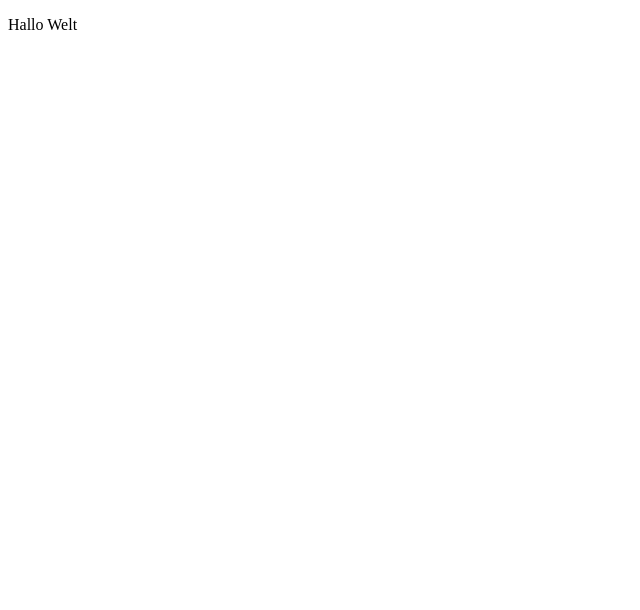
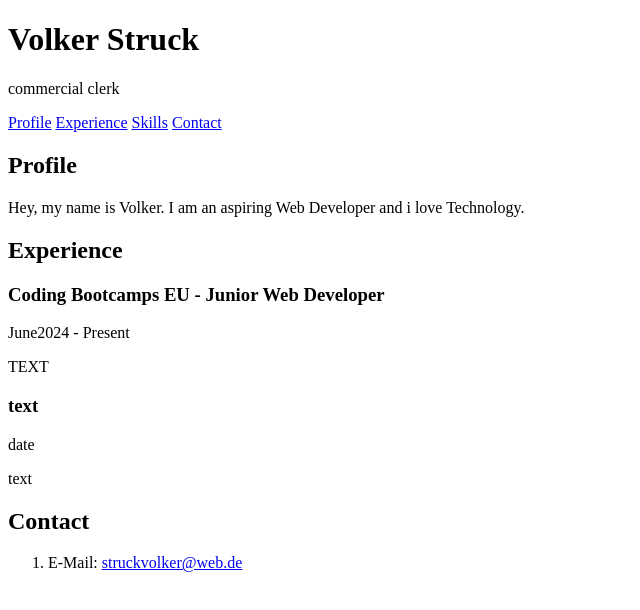
Before and after one commit to Bishop7895/webindex, a plain HTML site: page index.html in a window 1280 px wide. Shown: the whole page, without its empty margins (0-640 px from the left). Drawn offline with Linux system fonts and the light colour scheme.

Commit message:
initial commit

```diff
--- a/index.html
+++ b/index.html
@@ -2,16 +2,75 @@
 <html lang="en">
 
 <head>
-    <meta name="author" content="Jayne Doe">
-    <meta name="description">
-    <meta charset="UTF-8">
-    <meta name="viewport" content="width=device-width, initial-scale=1.0">
-    <title>Document</title>
+    <meta charset="UTF-8" />
+    <meta name="viewport" content="width=device-width, initial-scale=1.0" />
+    <title>The CV of Volker Struck</title>
+    <meta name="description" content="This is the CV of Volker Struck - oh yeah!" />
+    <meta name="author" content="Volker Struck" />
+    <link rel="stylesheet" href="style.css">
 </head>
 
 <body>
-    <p> Hallo Welt</p>
+    <header>
+        <h1>Volker Struck</h1>
+        <p>commercial clerk</p>
+        <nav>
+            <a href="#profile">Profile</a>
+            <a href="#experience">Experience</a>
+            <a href="#skills">Skills</a>
+            <a href="#contact">Contact</a>
+        </nav>
+    </header>
+    <main>
+        <article id="profile">
+            <h2>Profile</h2>
+            <p>
+                Hey, my name is Volker. I am an aspiring Web Developer and i love Technology.
+            </p>
+        </article>
+        <article id="experience">
+            <h2>Experience</h2>
+            <section>
+                <header>
+                    <h3>Coding Bootcamps EU - Junior Web Developer </h3>
+                    <p>June2024 - Present</p>
+                </header>
+                <p>
+                    TEXT
+                </p>
+            </section>
+            <section>
+                <header>
+                    <h3>text</h3>
+                    <p>date</p>
+                </header>
+                <p>
+                    text
+                </p>
+            </section>
+        </article>
+        <article id="skills>
+            <h2>Skills</h2>
+            <section>
+                <h3>Soft Skills</h3>
+            </section>
+            <section>
+                <h3>Technical Skills</h3>
+            </section>
+        </article>
+        <article id=" contact>
+            <h2>Contact</h2>
+            <ol>
 
+
+
+                <li>
+                    E-Mail:
+                    <a href="mailto:struckvolker@web.de">struckvolker@web.de</a>
+                </li>
+            </ol>
+        </article>
+    </main>
 </body>
 
 </html>
```
